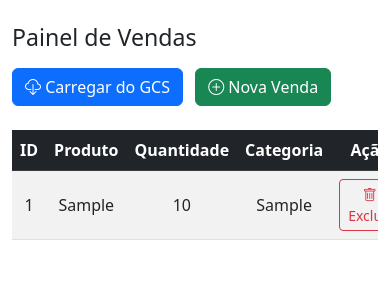
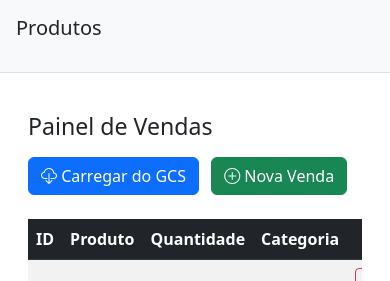
Before and after one commit to Muniz2000/Gest-o-de-vendas, a Flask app: page / in a window 390 px wide. Shown: the top 281 px of the page. Run offline with Flask 3, Linux system fonts and the light colour scheme; tables that the repository leaves empty hold one stand-in row (values such as "Sample post").

Commit message:
Atualizando Layout

```diff
--- a/templates/index.html
+++ b/templates/index.html
@@ -6,10 +6,54 @@
   <title>Painel de Vendas</title>
   <link href="https://cdn.jsdelivr.net/npm/bootstrap@5.3.0/dist/css/bootstrap.min.css" rel="stylesheet">
   <link href="https://cdn.jsdelivr.net/npm/bootstrap-icons/font/bootstrap-icons.css" rel="stylesheet">
+  <style>
+    body.loading::before {
+      content: '';
+      position: fixed;
+      top: 0; left: 0;
+      width: 100%; height: 100%;
+      background: rgba(255, 255, 255, 0.8) url('https://i.gifer.com/YCZH.gif') center center no-repeat;
+      z-index: 9999;
+    }
+    .sidebar {
+      width: 250px;
+      height: 100vh;
+      background-color: #f8f9fa;
+      position: fixed;
+      top: 0;
+      left: 0;
+      padding: 1rem;
+      border-right: 1px solid #dee2e6;
+    }
+    .content {
+      margin-left: 260px;
+      padding: 1rem;
+    }
+    @media (max-width: 768px) {
+      .sidebar {
+        position: relative;
+        width: 100%;
+        height: auto;
+        border-right: none;
+        border-bottom: 1px solid #dee2e6;
+      }
+      .content {
+        margin-left: 0;
+      }
+    }
+  </style>
 </head>
-<body>
-  <div class="container py-4">
-
+<body class="loading">
+  <div class="sidebar">
+    <h5>Produtos</h5>
+    <ul class="list-unstyled">
+      {% for produto in produtos %}
+        <li><a href="#" class="d-block py-1">{{ produto.nome }}</a></li>
+      {% endfor %}
+    </ul>
+  </div>
+  <div class="content">
+    <div class="container-fluid py-4">
       <div class="d-flex justify-content-between align-items-center mb-4 flex-wrap gap-2">
         <h1 class="h3">Painel de Vendas</h1>
         <div>
@@ -21,7 +65,6 @@
           </button>
         </div>
       </div>
-
       {% if error %}
         <div class="alert alert-danger">{{ error }}</div>
       {% endif %}
@@ -55,7 +98,14 @@
         </table>
       </div>
 
-    <div class="row mt-5 gy-4">
+      <h5 class="mt-5">Últimos 5 Itens Adicionados</h5>
+      <ul class="list-group mb-5">
+        {% for item in ultimos_itens %}
+          <li class="list-group-item">{{ item.produto }} - {{ item.categoria }} ({{ item.quantidade }})</li>
+        {% endfor %}
+      </ul>
+
+      <div class="row gy-4">
         <div class="col-md-6 text-center">
           <h5>Vendas por Produto</h5>
           {% if chart_barras != "Não gerado" %}
@@ -73,7 +123,7 @@
           {% endif %}
         </div>
       </div>
-
+    </div>
   </div>
 
   <!-- Modal para adicionar venda -->
@@ -106,5 +156,10 @@
   </div>
 
   <script src="https://cdn.jsdelivr.net/npm/bootstrap@5.3.0/dist/js/bootstrap.bundle.min.js"></script>
+  <script>
+    window.addEventListener('load', function () {
+      document.body.classList.remove('loading');
+    });
+  </script>
 </body>
 </html>
```
Lines whose indentation alone changed are shown as unchanged.
